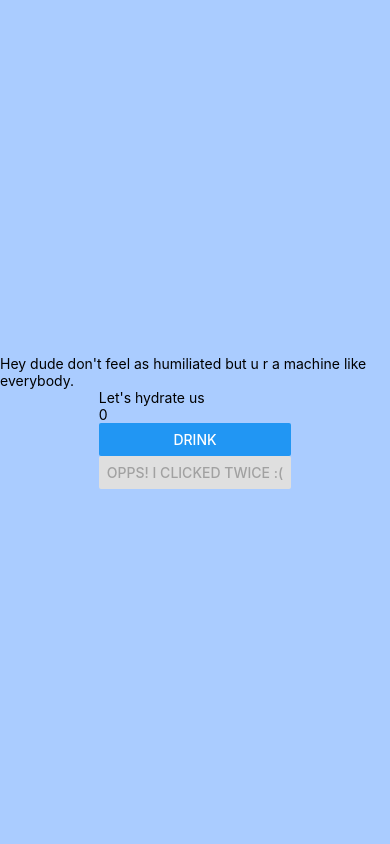
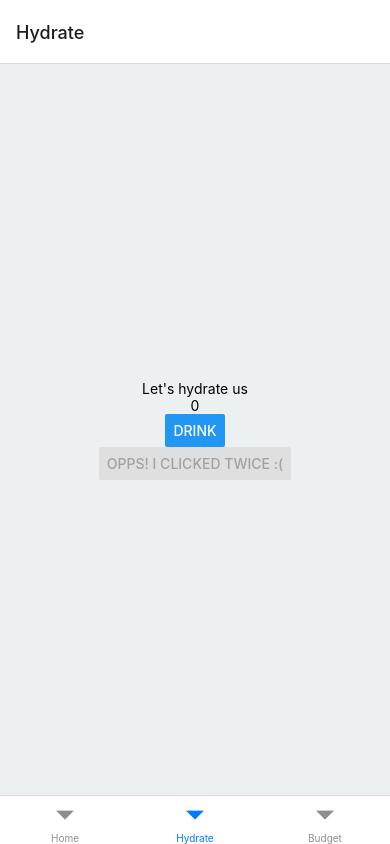
Before and after one commit to laser-ayyildiz/ur-a-machine, a React Native app: screen /Hydrate in a window 390 px wide. Built offline with nearby package versions, Linux system fonts and the light colour scheme.

Commit message:
bottom navigation bar added

```diff
--- a/App.tsx
+++ b/App.tsx
@@ -1,17 +1,15 @@
-import {StatusBar} from 'expo-status-bar';
-import {Button, StyleSheet, Text, View} from 'react-native';
-import Hydrate from './hydrate/Hydrate';
+import { NavigationContainer } from '@react-navigation/native';
+import BottomNavigationBar from './components/bottom-navigation-bar/BottomNavigationBar';
+
 
 export default function App() {
     return (
-        <View style={styles.container}>
-            <Text>Hey dude don't feel as humiliated but u r a machine like everybody.</Text>
-            <StatusBar style="auto"/>
-            <Hydrate/>
-        </View>
+        <NavigationContainer>
+           <BottomNavigationBar />
+        </NavigationContainer>
     );
 }
-
+/*
 const styles = StyleSheet.create({
     container: {
         flex: 1,
@@ -20,3 +18,4 @@ const styles = StyleSheet.create({
         justifyContent: 'center',
     },
 });
+*/
--- /dev/null
+++ b/components/bottom-navigation-bar/BottomNavigationBar.tsx
@@ -0,0 +1,18 @@
+import { createBottomTabNavigator } from '@react-navigation/bottom-tabs';
+import Budget from '../budget/Budget';
+import Home from '../home/Home';
+import Hydrate from '../hydrate/Hydrate';
+
+const Tab = createBottomTabNavigator();
+
+const BottomNavigationBar = () => {
+  return (
+    <Tab.Navigator>
+      <Tab.Screen name="Home" component={Home} />
+      <Tab.Screen name="Hydrate" component={Hydrate} />
+      <Tab.Screen name="Budget" component={Budget} />
+    </Tab.Navigator>
+  )
+}
+
+export default BottomNavigationBar
--- /dev/null
+++ b/components/budget/Budget.tsx
@@ -0,0 +1,11 @@
+import { Text, View } from 'react-native'
+
+const Budget = () => {
+  return (
+    <View>
+        <Text>Budget</Text>
+    </View>
+  )
+}
+
+export default Budget
--- /dev/null
+++ b/components/home/Home.tsx
@@ -0,0 +1,18 @@
+import React from "react";
+import { StyleSheet } from "react-native";
+import Text from "react-native-ui-lib/src/components/text";
+import View from "react-native-ui-lib/src/components/view";
+
+const Home = () => {
+    return (
+        <View style={[styles.container, { backgroundColor: '#ecf0f1' }]}>
+            <Text>Hey dude don't feel as humiliated but u r a machine like everybody.</Text>
+        </View>
+    );
+
+};
+const styles = StyleSheet.create({
+    container: { flex: 1, justifyContent: 'center', alignItems: 'center' },
+});
+
+export default Home;
--- a/hydrate/Hydrate.tsx
+++ b/components/hydrate/Hydrate.tsx
@@ -1,6 +1,5 @@
-import { StatusBar } from 'expo-status-bar';
-import { useState } from 'react';
-import { Button, Text, View } from 'react-native';
+import React, { useState } from 'react';
+import { Button, Text, StyleSheet, View} from 'react-native';
 
 const Hydrate = () => {
 
@@ -17,10 +16,9 @@ const Hydrate = () => {
     };
 
     return (
-        <View>
+        <View style={[styles.container, { backgroundColor: '#ecf0f1' }]}>
             <Text>Let's hydrate us</Text>
             <Text>{count}</Text>
-            <StatusBar style="auto" />
             <Button
                 onPress={() => increaseCount()}
                 title={"Drink"}
@@ -34,5 +32,7 @@ const Hydrate = () => {
         </View>
     );
 };
-
+const styles = StyleSheet.create({
+    container: { flex: 1, justifyContent: 'center', alignItems: 'center' },
+  });
 export default Hydrate;
--- a/package.json
+++ b/package.json
@@ -9,6 +9,7 @@
     "web": "expo start --web"
   },
   "dependencies": {
+    "@react-navigation/bottom-tabs": "^6.4.0",
     "@react-navigation/native": "^6.0.13",
     "@react-navigation/native-stack": "^6.9.1",
     "expo": "~46.0.16",
```
Also changed, not shown: 1 other file (tests, documents, lock files or other folders).
